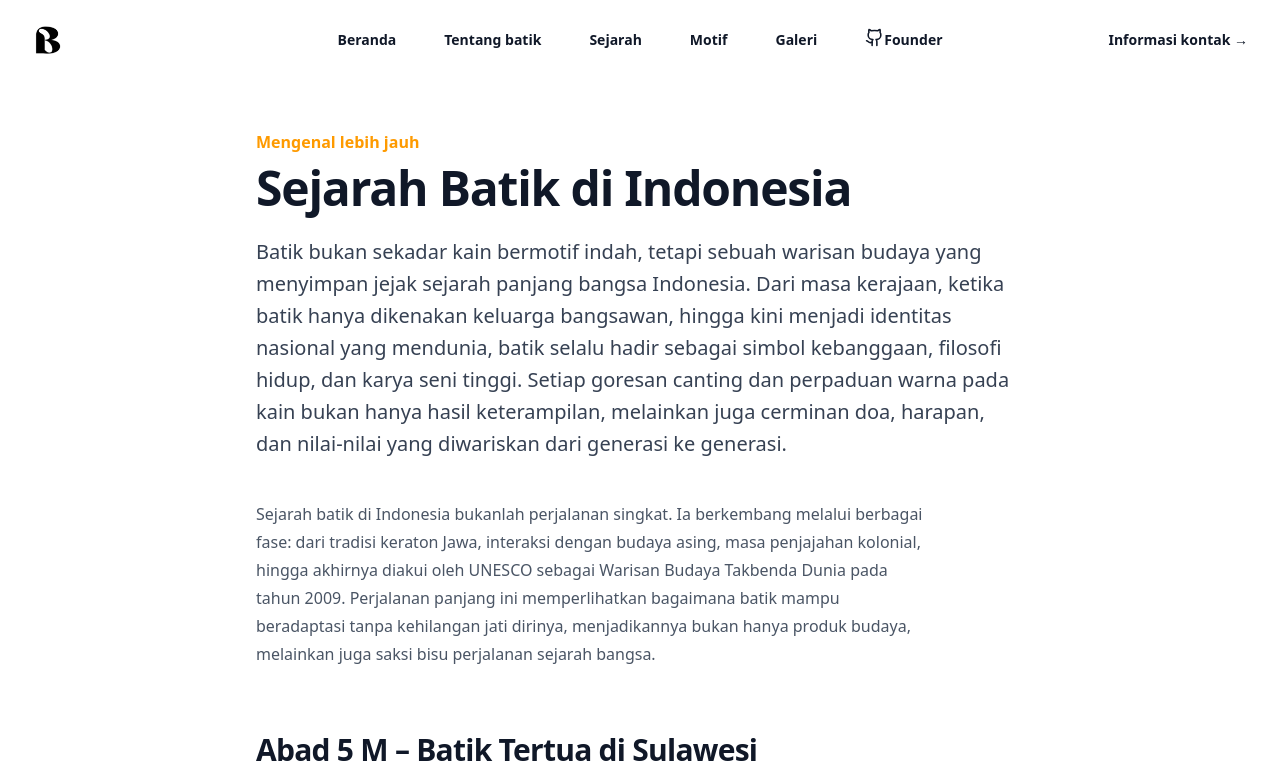
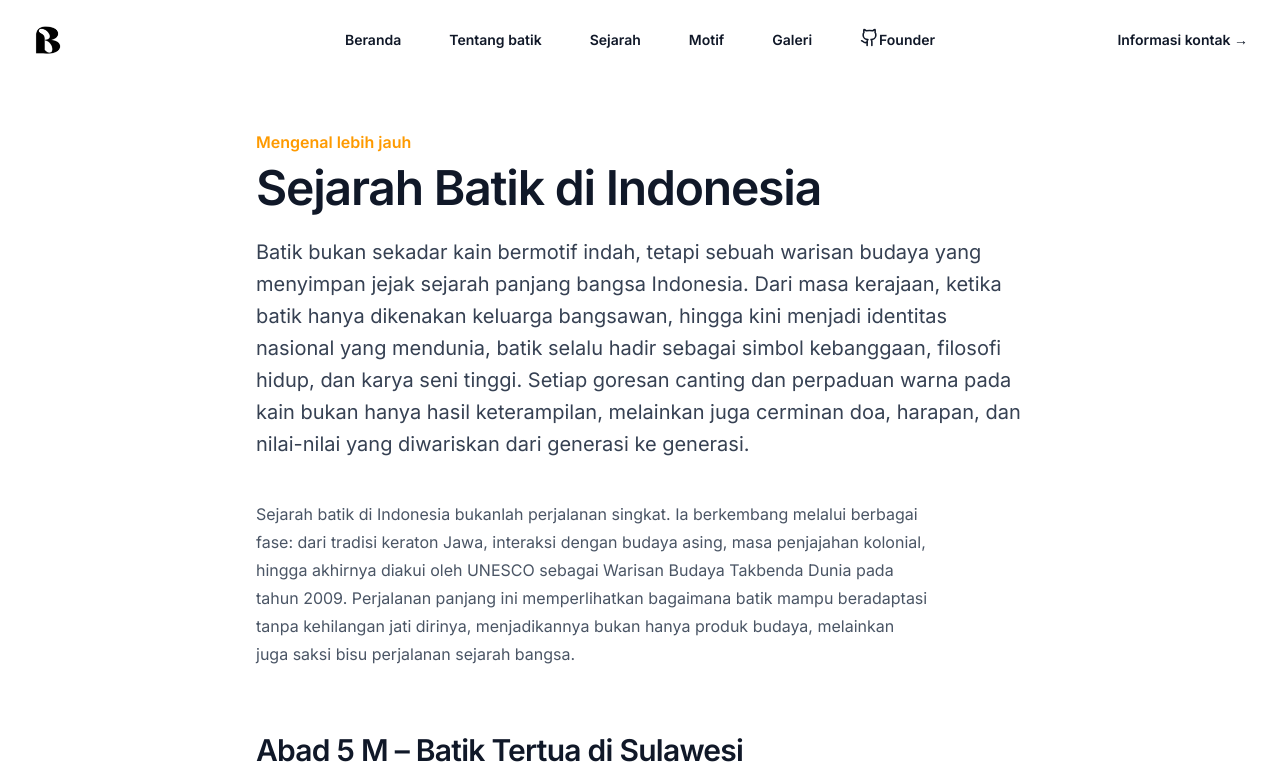
Before and after one commit to jibreelbenjamin/batik-indonesia, a website: page sejarah.html in a window 1280 px wide. Shown: the top 781 px of the page. Drawn offline with Linux system fonts and the light colour scheme.

Commit message:
Fix title & Applying font

```diff
--- a/sejarah.html
+++ b/sejarah.html
@@ -6,11 +6,15 @@
     <link rel="stylesheet" href="src/output.css">
     <link rel="icon" href="images/favicon_light.png">
     <style>
+      @import url('https://fonts.googleapis.com/css2?family=Inter:ital,opsz,wght@0,14..32,100..900;1,14..32,100..900&display=swap');
+      * {
+        font-family: "Inter", sans-serif;
+      }
       html {
         scroll-behavior: smooth;
       }
     </style>
-    <title>Batik indonesia</title>
+    <title>Sejarah - Batik indonesia</title>
 </head>
 <body class="bg-white dark:bg-stone-900">
 
@@ -85,7 +89,7 @@
     </el-dialog>
   </header>
 
-  <main class="mx-auto max-w-7xl px-8">
+  <main class="isolate">
     <div class="bg-white px-6 py-32 lg:px-8 dark:bg-transparent">
       <div class="mx-auto max-w-3xl text-base/7 text-gray-700 dark:text-gray-300">
         <p class="text-base/7 font-semibold text-amber-500">Mengenal lebih jauh</p>
```
Also changed, not shown: explore.html (+5 -1 lines), galeri.html (+5 -1 lines), index.html (+4 -0 lines), kontak.html (+4 -0 lines), motif.html (+5 -1 lines), 1 other file.
